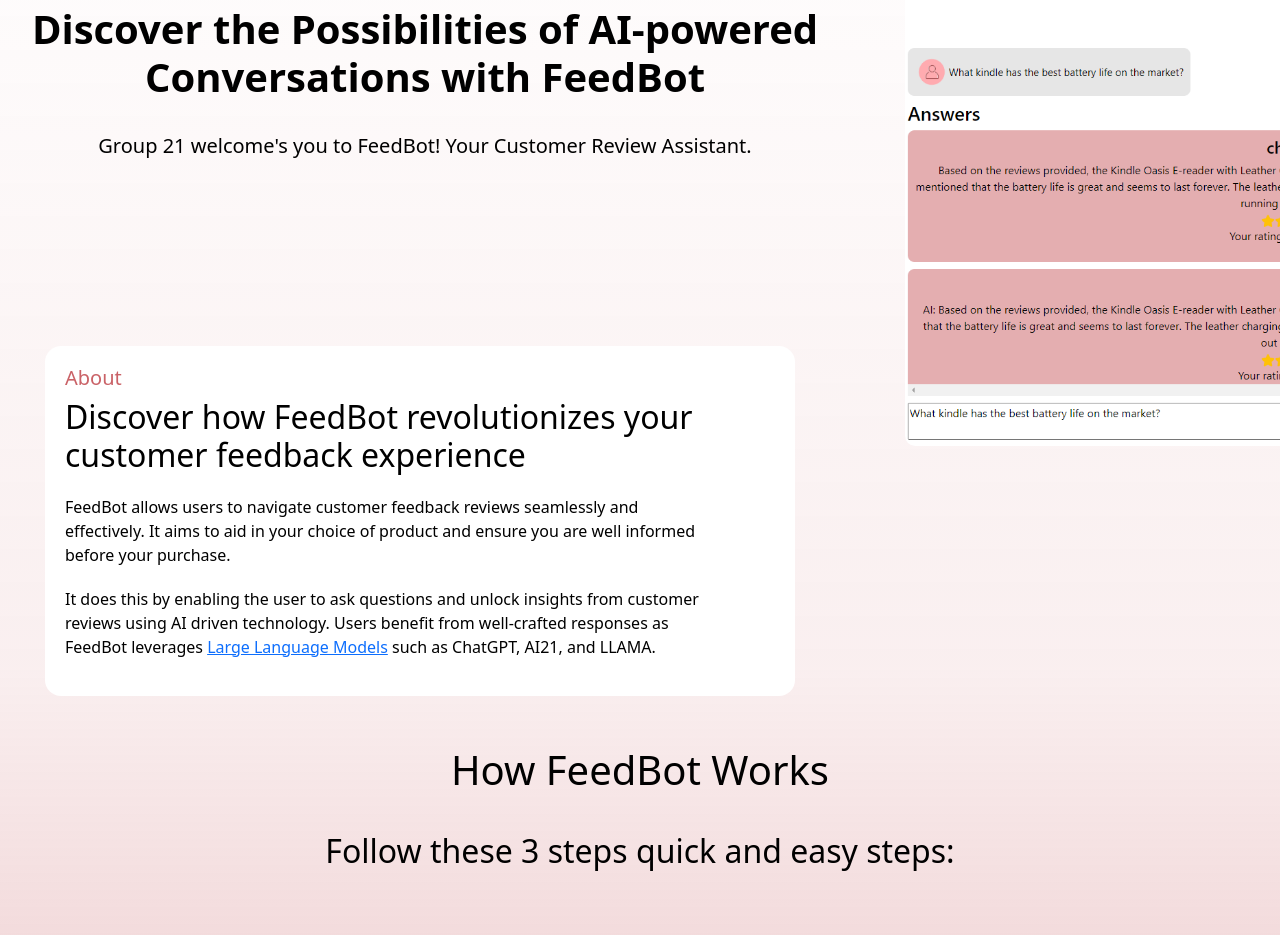
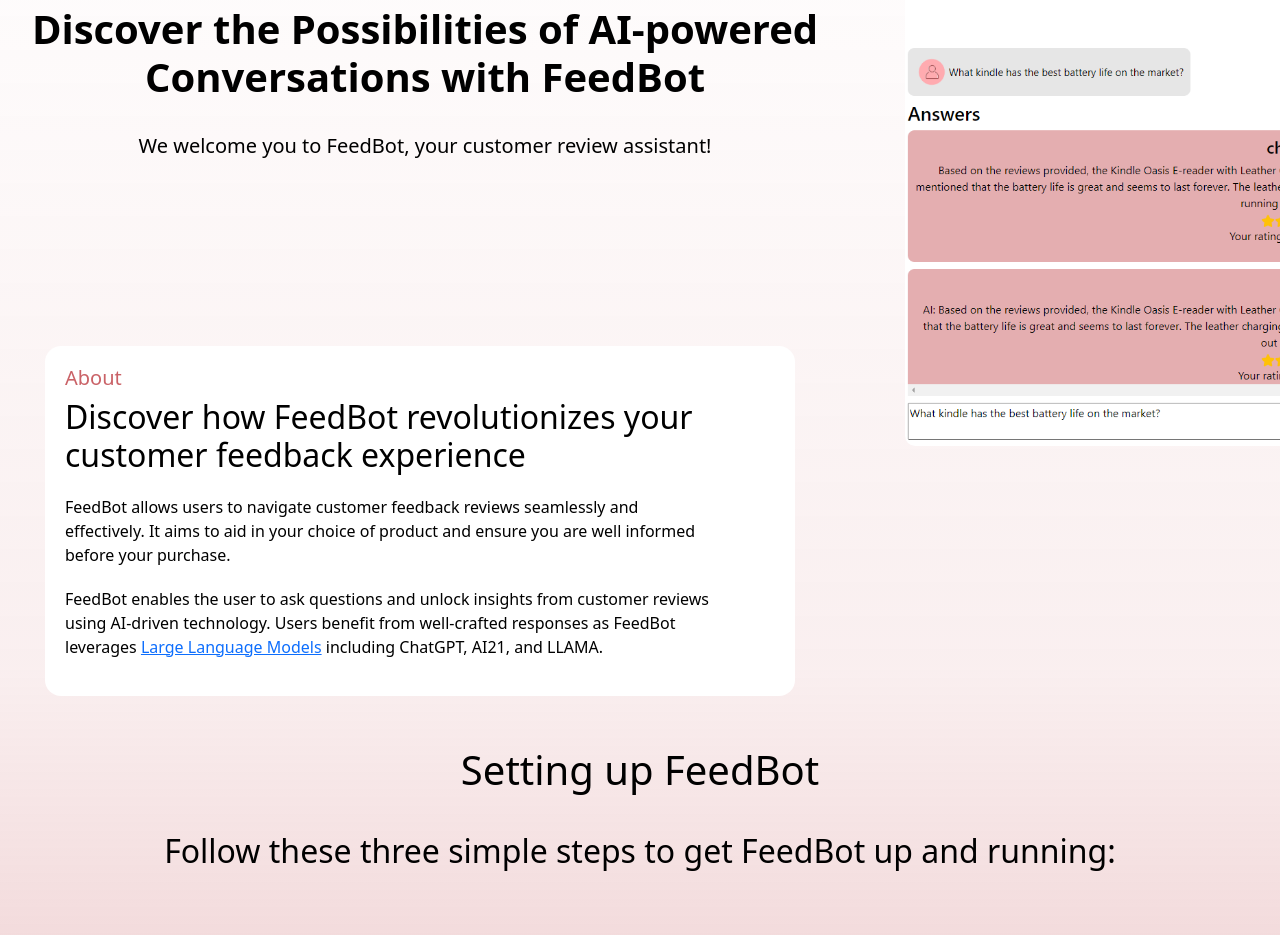
Before and after one commit to AntoniZap/IBM-Chatbot, a React (Create React App) app in the folder front-end/: page / in a window 1280 px wide. Shown: the part 220-1155 px from the top of the page. Built offline with nearby package versions, Linux system fonts and the light colour scheme; no server answers.

Commit message:
Fixed punctuation error on landing page

```diff
--- a/front-end/src/components/LandingPage.js
+++ b/front-end/src/components/LandingPage.js
@@ -37,7 +37,7 @@ function LandingPage() {
         <div className = "home-page">
             <div className= "heading-main">
                 <h1 className = "landing-page-headline">Discover the Possibilities of AI-powered Conversations with FeedBot</h1>
-                <p className = "sub-headline">Group 21 welcome's you to FeedBot! Your Customer Review Assistant.</p>
+                <p className = "sub-headline">We welcome you to FeedBot, your customer review assistant!</p>
                 <img src = {ChatwithmePicture} alt = "chatwithme" className = "chatwithme-image"></img>
             </div>
             <div className="about-container">
@@ -45,13 +45,13 @@ function LandingPage() {
                 <h2>Discover how FeedBot revolutionizes your customer feedback experience</h2>
                 <p className="heading-text">FeedBot allows users to navigate customer feedback reviews seamlessly and effectively. It aims to aid in your choice of product and ensure you are
                         well informed before your purchase. </p>
-                <p className="heading-text">It does this by enabling the user to ask questions and unlock insights from customer reviews using AI driven technology. Users benefit from well-crafted responses as FeedBot leverages <a href="https://elastic.co/what-is/large-language-models">Large Language Models</a> such as ChatGPT, AI21, and LLAMA. </p>
+                <p className="heading-text">FeedBot enables the user to ask questions and unlock insights from customer reviews using AI-driven technology. Users benefit from well-crafted responses as FeedBot leverages <a href="https://elastic.co/what-is/large-language-models">Large Language Models</a> including ChatGPT, AI21, and LLAMA. </p>
             </div>
             <div className="howitworks-section">
                 <div className="howitworks-section-top">
-                    <h1 className="heading-section2">How FeedBot Works</h1>
+                    <h1 className="heading-section2">Setting up FeedBot</h1>
                 </div>
-                <h2 className= "sub-heading">Follow these 3 steps quick and easy steps:</h2>
+                <h2 className= "sub-heading">Follow these three simple steps to get FeedBot up and running:</h2>
                 <div className="howitworks-section-bottom">
                     {workData.map((data) => (
                      <div className="howitworks-section-info" key={data.title}>
```
